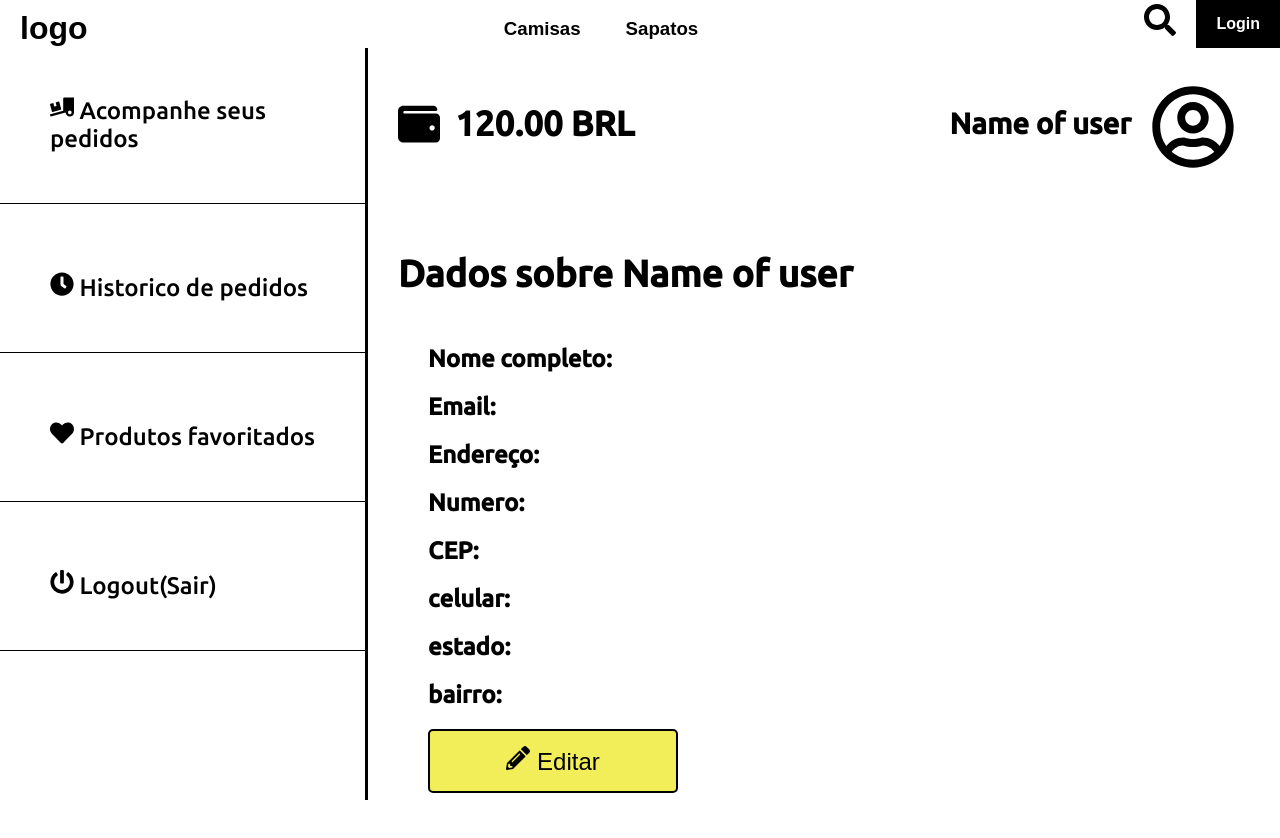
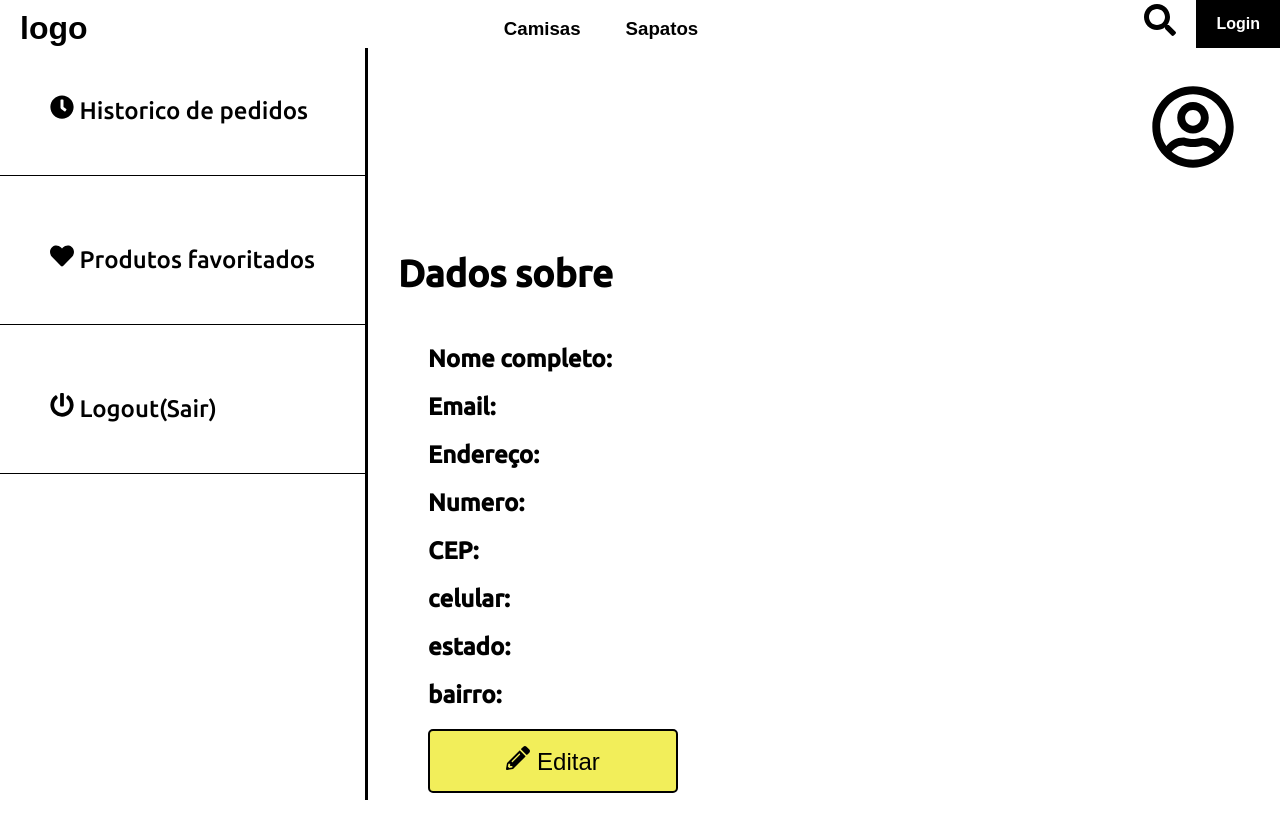
Before and after one commit to GustavoSMelo/AtomicMarketplace, a React (Create React App) app in the folder web/: page /user/profile in a window 1280 px wide. Shown: the top 838 px of the page. Built offline with nearby package versions, Linux system fonts and the light colour scheme; no server answers.

Commit message:
update view or user

```diff
--- a/web/src/views/userProfile/index.tsx
+++ b/web/src/views/userProfile/index.tsx
@@ -48,7 +48,7 @@ const UserProfile = () => {
       <Container>
         <aside>
           <ul>
-            <Link className='Link' to='/follow/product'><li> <FaTruckLoading /> Acompanhe seus pedidos</li></Link>
+            {/*<Link className='Link' to='/follow/product'><li> <FaTruckLoading /> Acompanhe seus pedidos</li></Link>*/}
             <Link className='Link' to='/buy/historic'><li> <FaClock /> Historico de pedidos</li></Link>
             <Link className='Link' to='/favorites'><li> <FaHeart /> Produtos favoritados</li></Link>
             <Link className='Link' onClick={() => handlerLogoutButtonClick()} to='/'><li> <FaPowerOff /> Logout(Sair) </li></Link>
@@ -57,12 +57,10 @@ const UserProfile = () => {
         <article>
           <section className='WalletContainer'>
             <span>
-              <FaWallet size={42} />
-              <h1>120.00 BRL</h1>
             </span>
             <span>
               <section className='RowContainerAlignRight'>
-                <h2>Name of user</h2>
+                <h2>{name}</h2>
               </section>
               <figure>
                 <FaRegUserCircle size={84} />
@@ -70,7 +68,7 @@ const UserProfile = () => {
             </span>
           </section>
 
-          <h1>Dados sobre Name of user</h1>
+          <h1>Dados sobre {name}</h1>
           <div>
             <span>
               <h2>Nome completo: </h2> <h3>{name}</h3>
```
